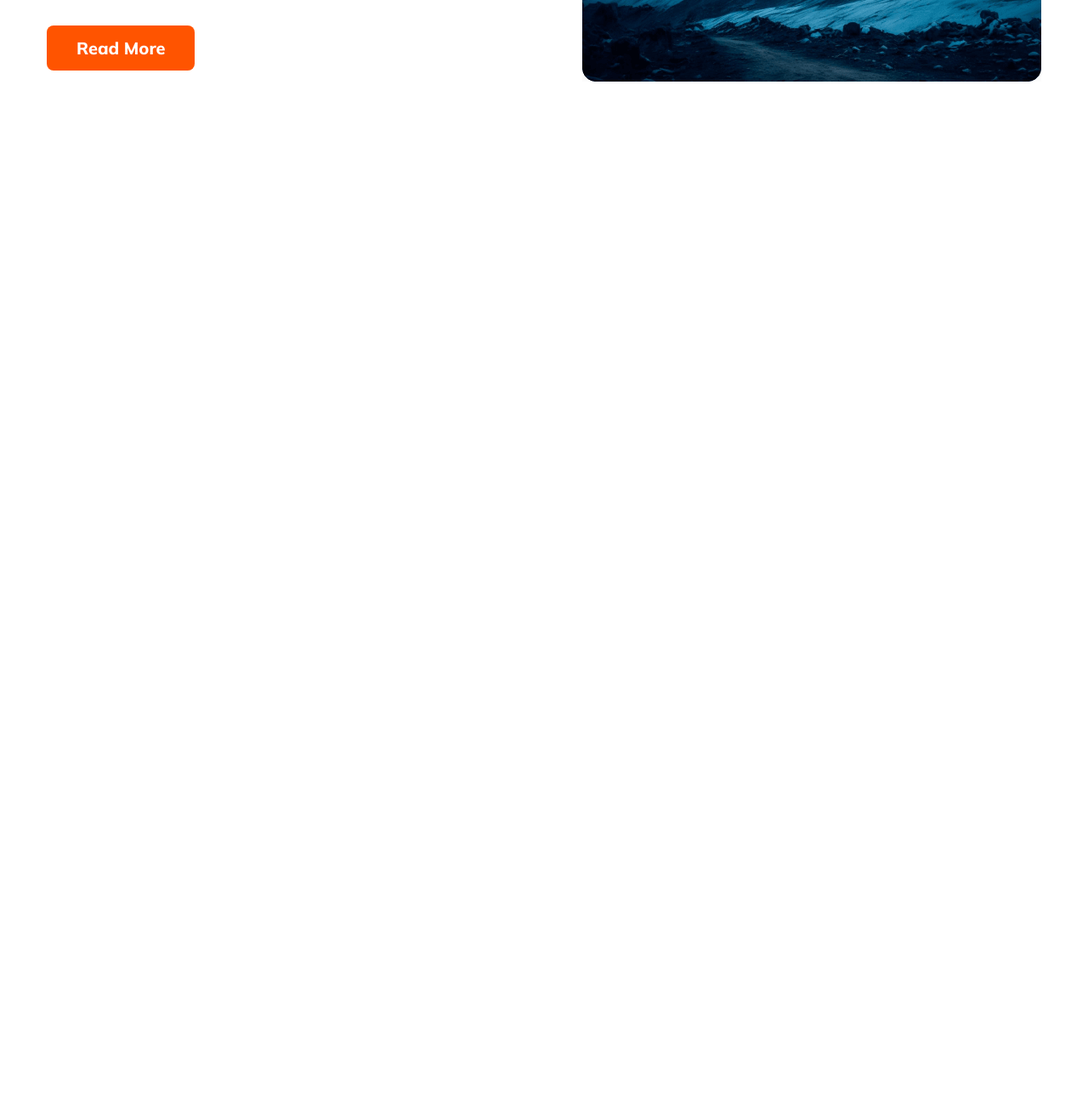
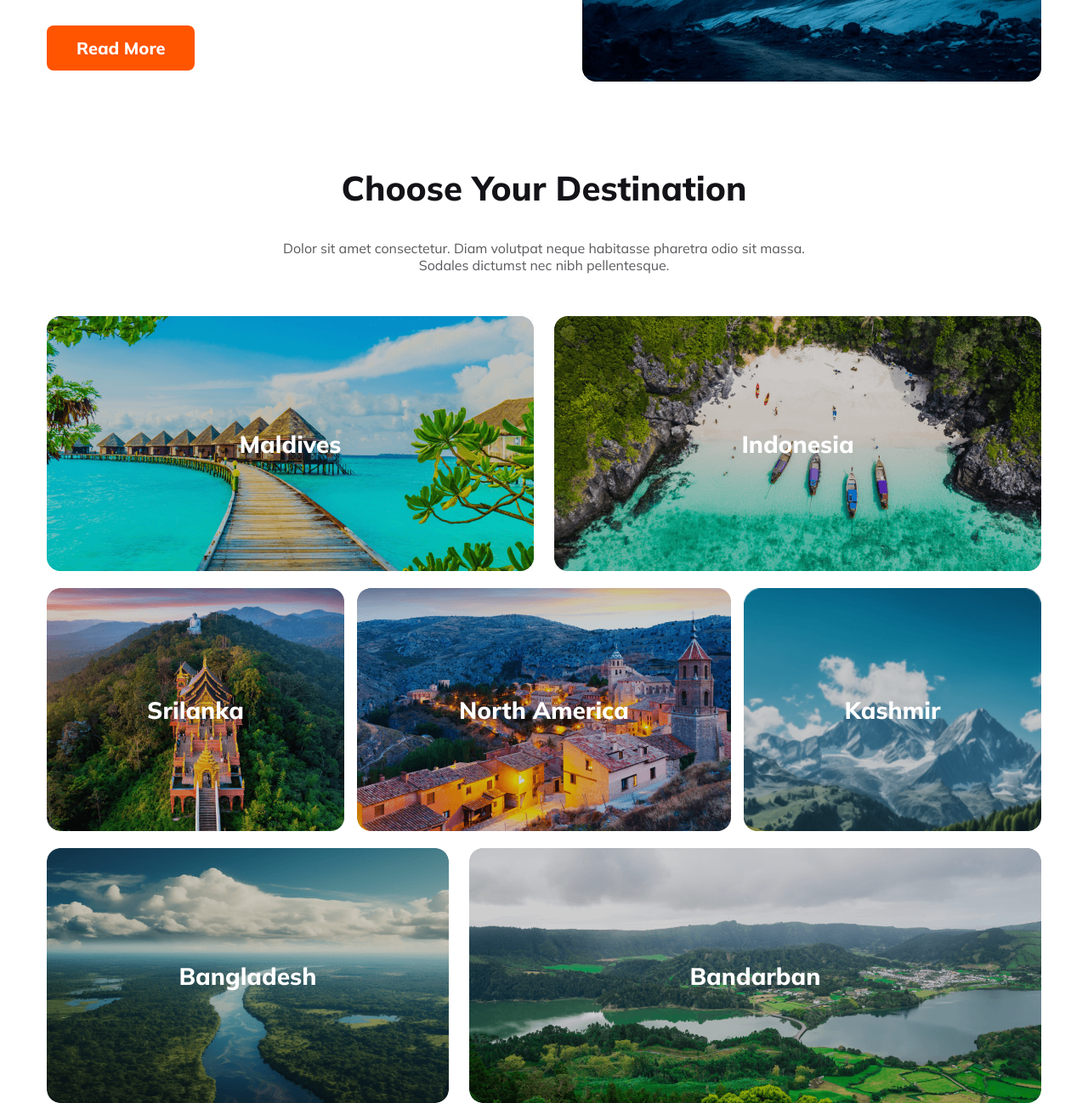
Before and after one commit to mdtamimjd/hero-travels, a plain HTML site: page index.html in a window 1280 px wide. Shown: the part 1204-2502 px from the top of the page at 85% size. Before the commit the page ends 1300 px from the top, so only its background shows below. Drawn offline with nearby package versions, Linux system fonts and the light colour scheme.

Commit message:
added choose section dene

```diff
--- a/index.html
+++ b/index.html
@@ -85,6 +85,41 @@
           </div>
           <div class="popular_img"></div>
         </section>
+        <section class="choose">
+          <div class="choose_text">
+            <h2 class="h2_40">Choose Your Destination</h2>
+            <p class="center p_16">Dolor sit amet consectetur. Diam volutpat neque habitasse pharetra odio sit massa. Sodales dictumst nec nibh pellentesque.</p>
+          </div>
+          <div class="choose_container">
+            <div class="row-1">
+              <div class="maldives">
+                <h3 class="h3_28">Maldives</h3>
+              </div>
+              <div class="indonesia">
+                <h3 class="h3_28">Indonesia</h3>
+              </div>
+            </div>
+            <div class="row-2">
+              <div class="srilanka">
+                <h3 class="h3_28">Srilanka</h3>
+              </div>
+              <div class="north">
+                <h3 class="h3_28">North America</h3>
+              </div>
+              <div class="kashmir">
+                <h3 class="h3_28">Kashmir</h3>
+              </div>
+            </div>
+            <div class="row-3">
+              <div class="bangladesh">
+                <h3 class="h3_28">Bangladesh</h3>
+              </div>
+              <div class="bandarban">
+                <h3 class="h3_28">Bandarban</h3>
+              </div>
+            </div>
+          </div>
+        </section>
       </main>
     </div>
     <footer></footer>
--- a/styles/index.css
+++ b/styles/index.css
@@ -60,6 +60,12 @@
     border-radius: 8px;
     background: rgb(255, 84, 0);
     padding: 14px 35px;
+}
+.h3_28{
+    color: rgb(255, 255, 255);
+    font-family: Mulish;
+    font-size: 28px;
+    font-weight: 800;
 }
 /* common class */
 .tomato{
@@ -201,3 +207,93 @@ nav>ul>li>a{
     background-image: url('../Images/Rectangle\ 4.png');
     background-size: cover;
 }
+
+/* choose */
+.choose{
+    margin-top: 100px;
+    width: 100%;
+    height: auto;
+}
+.choose_text{
+    width: 643px;
+    height: 126px;
+    margin: auto;
+    display: flex;
+    flex-direction: column;
+    justify-content: space-between;
+    align-items: center;
+    margin-bottom: 50px;
+}
+.choose_container{
+    width: 1170px;
+    height: auto;
+    display: flex;
+    flex-direction: column;
+    row-gap: 20px;
+}
+.row-1{
+    display: grid;
+    height: 300px;
+    grid-template-columns: repeat(2, 573px);
+    justify-content: space-between;
+}
+.maldives{
+    background-image: url('../Images/Rectangle\ 5.png');
+    display: flex;
+    justify-content: center;
+    align-items: center;
+}
+.indonesia{
+    background-image: url('../Images/Rectangle\ 8.png');
+    display: flex;
+    justify-content: center;
+    align-items: center;
+}
+.row-2{
+    display: grid;
+    height: 286px;
+    grid-template-columns: 350px 440px 350px;
+    justify-content: space-between;
+}
+.srilanka{
+    background-image: url('../Images/Rectangle\ 6.png');
+    display: flex;
+    justify-content: center;
+    align-items: center;
+    border-radius: 16px;
+}
+.north{
+    background-image: url('../Images/Rectangle\ 7.png');
+    display: flex;
+    justify-content: center;
+    align-items: center;
+    border-radius: 16px;
+}
+.kashmir{
+    background-image: url('../Images/Rectangle\ 9.png');
+    background-size: cover;
+    display: flex;
+    justify-content: center;
+    align-items: center;
+    border-radius: 16px;
+}
+.row-3{
+    display: grid;
+    height: 300px;
+    grid-template-columns: 473px 673px;
+    justify-content: space-between;
+}
+.bangladesh{
+    background-image: url('../Images/Rectangle\ 11.png');
+    display: flex;
+    justify-content: center;
+    align-items: center;
+    border-radius: 16px;
+}
+.bandarban{
+    background-image: url('../Images/Rectangle\ 10.png');
+    display: flex;
+    justify-content: center;
+    align-items: center;
+    border-radius: 16px;
+}
```
